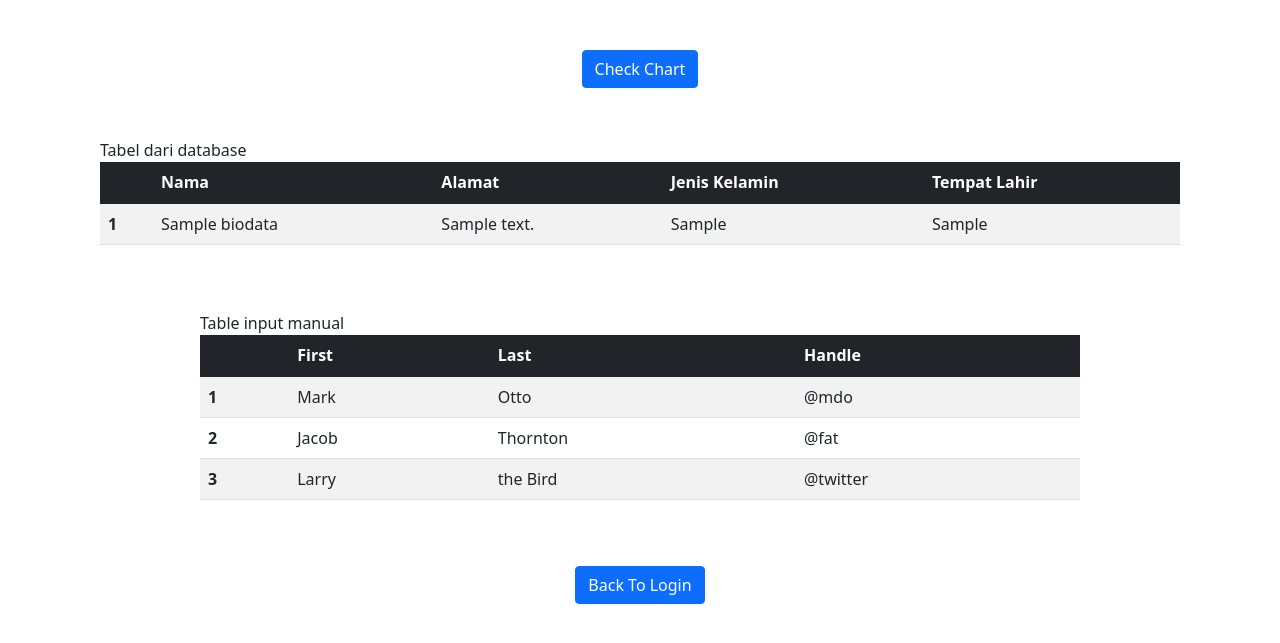
After one commit to 2021-IF-PemrogramanWeb/studi-kasus-1-oni4hmad, a PHP site: page /table.php in a window 1280 px wide. The commit adds this page. Shown: the top 643 px of the page. Run offline with PHP 8.4, Linux system fonts and the light colour scheme; tables that the repository leaves empty or names only in its code hold one stand-in row (values such as "Sample post").

Commit message:
fix: mission 11

```diff
--- a/chart.html
+++ b/chart.html
@@ -20,7 +20,7 @@
     <div id="myButton" class="container">
         <div class="row">
             <div class="col text-center">
-                <button onclick="window.location.href='./table.html'" type="button"
+                <button onclick="window.location.href='./table.php'" type="button"
                     class="btn btn-primary">Check Table</button>
             </div>
         </div>
--- a/php/login.php
+++ b/php/login.php
@@ -27,7 +27,7 @@
     // if any matched found -> it should have at least one row
     if ($count >= 1) {
         echo "login sukses!";
-        header('Location: ../table.html');
+        header('Location: ../table.php');
     } else {
         echo "login gagal!";
     }
--- /dev/null
+++ b/table.php
@@ -0,0 +1,121 @@
+<!DOCTYPE html>
+<html lang="en">
+<head>
+    <meta charset="UTF-8">
+    <meta http-equiv="X-UA-Compatible" content="IE=edge">
+    <meta name="viewport" content="width=device-width, initial-scale=1.0">
+    <title>Table Responsive</title>
+    <link href="https://cdn.jsdelivr.net/npm/bootstrap@5.1.3/dist/css/bootstrap.min.css" rel="stylesheet"
+        integrity="sha384-1BmE4kWBq78iYhFldvKuhfTAU6auU8tT94WrHftjDbrCEXSU1oBoqyl2QvZ6jIW3" crossorigin="anonymous">
+    <style>
+        #myButton {
+            padding-top: 50px;
+        }
+        #table {
+            padding-top: 50px;
+            padding-left: 100px;
+            padding-right: 100px;
+        }
+    </style>
+</head>
+
+<body>
+    <div id="myButton" class="container">
+        <div class="row">
+            <div class="col text-center">
+                <button onclick="window.location.href='./chart.html'" type="button"
+                    class="btn btn-primary">Check Chart</button>
+            </div>
+        </div>
+    </div>
+
+    <?php
+        include_once "./php/includes/dbh.inc.php";
+
+        // connect to mysql database
+        $mysqli = $connectdb;
+
+
+        // query sql
+        $sql = "select * from biodata";
+        $result = mysqli_query($mysqli, $sql);
+
+        echo '
+        <div id="table">
+        <caption>Tabel dari database</caption>
+        <table class="table table-striped">
+            <thead class="table-dark">
+            <tr>
+                <th scope="col"></th>
+                <th scope="col">Nama</th>
+                <th scope="col">Alamat</th>
+                <th scope="col">Jenis Kelamin</th>
+                <th scope="col">Tempat Lahir</th>
+            </tr>
+            <tbody>
+        ';
+        $counter = 1;
+        while($row = mysqli_fetch_array($result)) {
+            $nama = $row["nama"];
+            $alamat = $row["alamat"];
+            $jenis_kelamin = $row["jenis_kelamin"];
+            $tempat_lahir = $row["tempat_lahir"];
+            echo "<tr>";
+            echo "    <th scope=\"row\">".$counter."</th>";
+            echo "    <td>".$nama."</td>";
+            echo "    <td>".$alamat."</td>";
+            echo "    <td>".$jenis_kelamin."</td>";
+            echo "    <td>".$tempat_lahir."</td>";
+            echo "</tr>";
+            $counter++;
+        }
+        echo '
+            </tbody>
+        </table>
+        ';
+    ?>
+
+    <div id="table">
+        <caption>Table input manual</caption>
+        <table class="table table-striped">
+            <thead class="table-dark">
+                <tr>
+                    <th scope="col"></th>
+                    <th scope="col">First</th>
+                    <th scope="col">Last</th>
+                    <th scope="col">Handle</th>
+                </tr>
+            </thead>
+            <tbody>
+                <tr>
+                    <th scope="row">1</th>
+                    <td>Mark</td>
+                    <td>Otto</td>
+                    <td>@mdo</td>
+                </tr>
+                <tr>
+                    <th scope="row">2</th>
+                    <td>Jacob</td>
+                    <td>Thornton</td>
+                    <td>@fat</td>
+                </tr>
+                <tr>
+                    <th scope="row">3</th>
+                    <td>Larry</td>
+                    <td>the Bird</td>
+                    <td>@twitter</td>
+                </tr>
+            </tbody>
+        </table>
+    </div>
+
+    <div id="myButton" class="container">
+        <div class="row">
+            <div class="col text-center">
+                <button onclick="window.location.href='./index.html'" type="button"
+                    class="btn btn-primary">Back To Login</button>
+            </div>
+        </div>
+    </div>
+</body>
+</html>
```
Also changed, not shown: sql/backup.sql (+22 -0 lines), table.html (deleted, +0 -74 lines).
